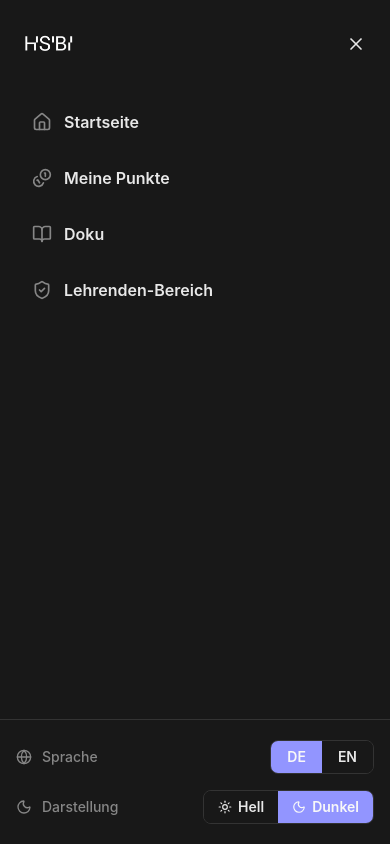
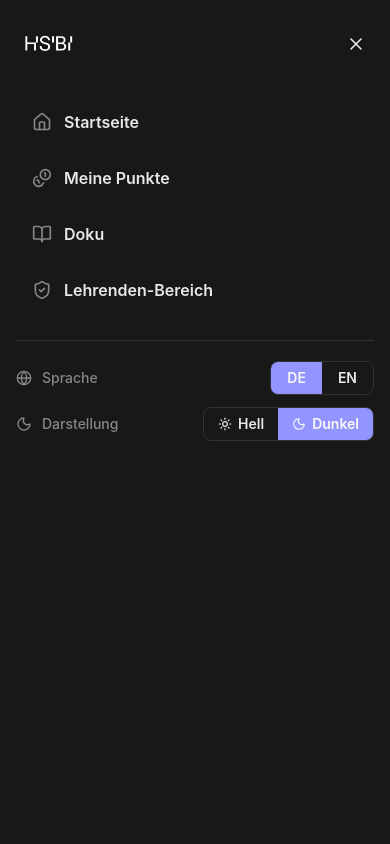
Before and after one commit to hsbi-business-psychology/vpp-blockchain, a React (Vite) app in the folder packages/frontend/: page /barrierefreiheit in a window 390 px wide. Both pictures are taken after a click on the button 356 px from the left and 44 px from the top of the page. Shown: the top 844 px of the page. Built offline with nearby package versions, Linux system fonts and the light colour scheme.

Commit message:
fix(frontend): move mobile menu settings closer to nav and lock body scroll
Place language/theme toggles directly below navigation items instead of
pinning them to the screen bottom. Lock body scroll when the mobile menu
is open to prevent background content from shifting.

```diff
--- a/packages/frontend/src/components/layout/header.tsx
+++ b/packages/frontend/src/components/layout/header.tsx
@@ -1,4 +1,4 @@
-import { useState } from 'react'
+import { useState, useEffect } from 'react'
 import { useTranslation } from 'react-i18next'
 import { useTheme } from 'next-themes'
 import { Menu, X, Home, Coins, BookOpen, ShieldCheck, Sun, Moon, Globe } from 'lucide-react'
@@ -31,6 +31,11 @@ export function Header({ currentPath, onNavigate }: HeaderProps) {
     onNavigate(href)
     setMenuOpen(false)
   }
+
+  useEffect(() => {
+    document.body.style.overflow = menuOpen ? 'hidden' : ''
+    return () => { document.body.style.overflow = '' }
+  }, [menuOpen])
 
   function changeLanguage(code: string) {
     i18n.changeLanguage(code)
@@ -86,8 +91,7 @@ export function Header({ currentPath, onNavigate }: HeaderProps) {
       </header>
 
       {menuOpen && (
-        <div className="fixed inset-0 z-50 bg-background md:hidden" role="dialog" aria-label={t('nav.mobileMenu')}>
-          <div className="flex h-full flex-col">
+        <div className="fixed inset-0 z-50 overflow-hidden bg-background md:hidden" role="dialog" aria-label={t('nav.mobileMenu')}>
           {/* Header */}
           <div className="flex items-center justify-between px-4 py-5">
             <button
@@ -107,8 +111,8 @@ export function Header({ currentPath, onNavigate }: HeaderProps) {
             </button>
           </div>
 
-            {/* Navigation */}
-            <nav className="flex-1 px-4 pt-2" aria-label={t('nav.main')}>
+          {/* Navigation + Settings */}
+          <nav className="px-4 pt-2" aria-label={t('nav.main')}>
             <div className="space-y-1">
               {navLinks.map(({ href, label, icon: Icon }) => {
                 const isActive = href === '/'
@@ -131,10 +135,9 @@ export function Header({ currentPath, onNavigate }: HeaderProps) {
                 )
               })}
             </div>
-            </nav>
 
-            {/* Settings Footer */}
-            <div className="border-t border-border px-4 py-5">
+            {/* Settings */}
+            <div className="mt-6 space-y-3 border-t border-border pt-5">
               {/* Language */}
               <div className="flex items-center justify-between">
                 <div className="flex items-center gap-2.5 text-sm font-medium text-muted-foreground">
@@ -161,7 +164,7 @@ export function Header({ currentPath, onNavigate }: HeaderProps) {
               </div>
 
               {/* Theme */}
-              <div className="mt-4 flex items-center justify-between">
+              <div className="flex items-center justify-between">
                 <div className="flex items-center gap-2.5 text-sm font-medium text-muted-foreground">
                   {theme === 'dark'
                     ? <Moon className="size-4" aria-hidden="true" />
@@ -198,7 +201,7 @@ export function Header({ currentPath, onNavigate }: HeaderProps) {
                 </div>
               </div>
             </div>
-          </div>
+          </nav>
         </div>
       )}
     </>
```
Lines whose indentation alone changed are shown as unchanged.
